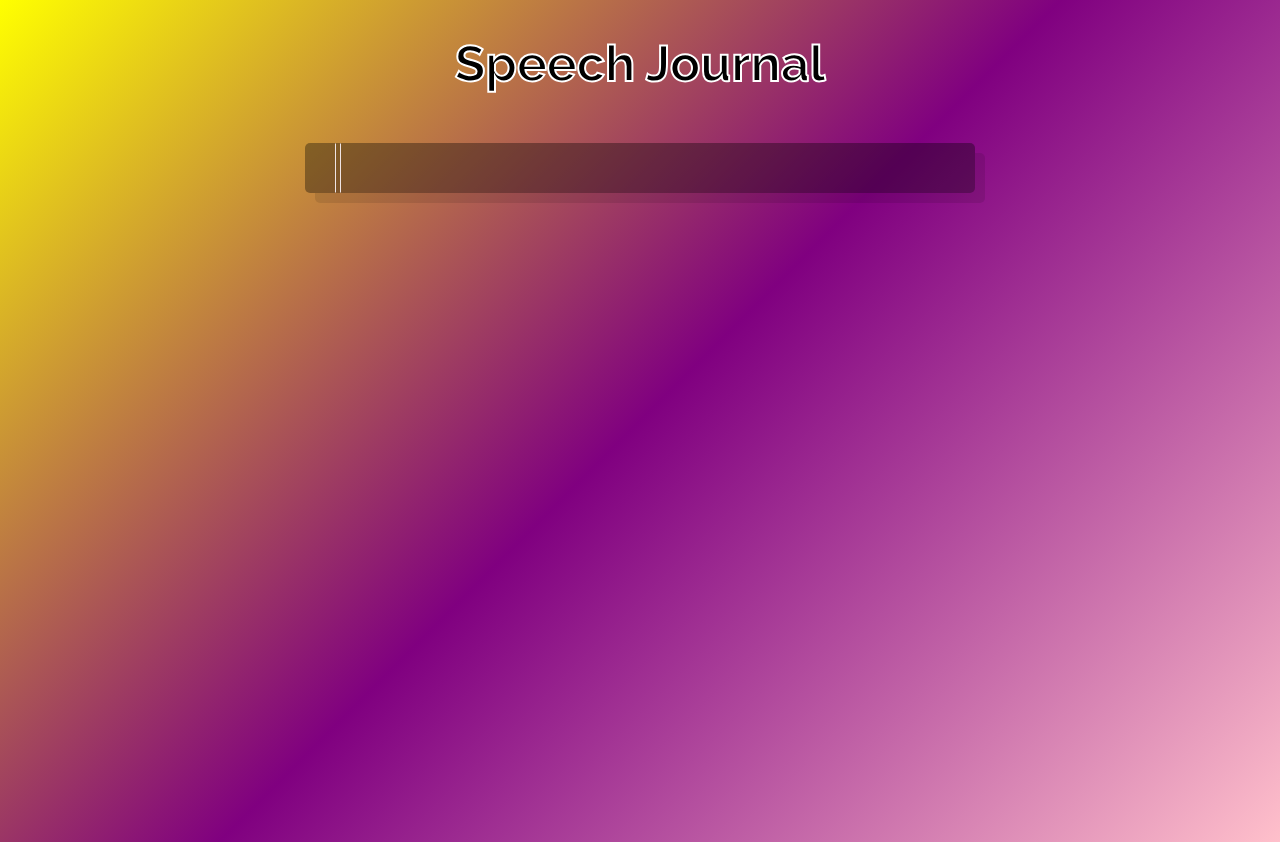
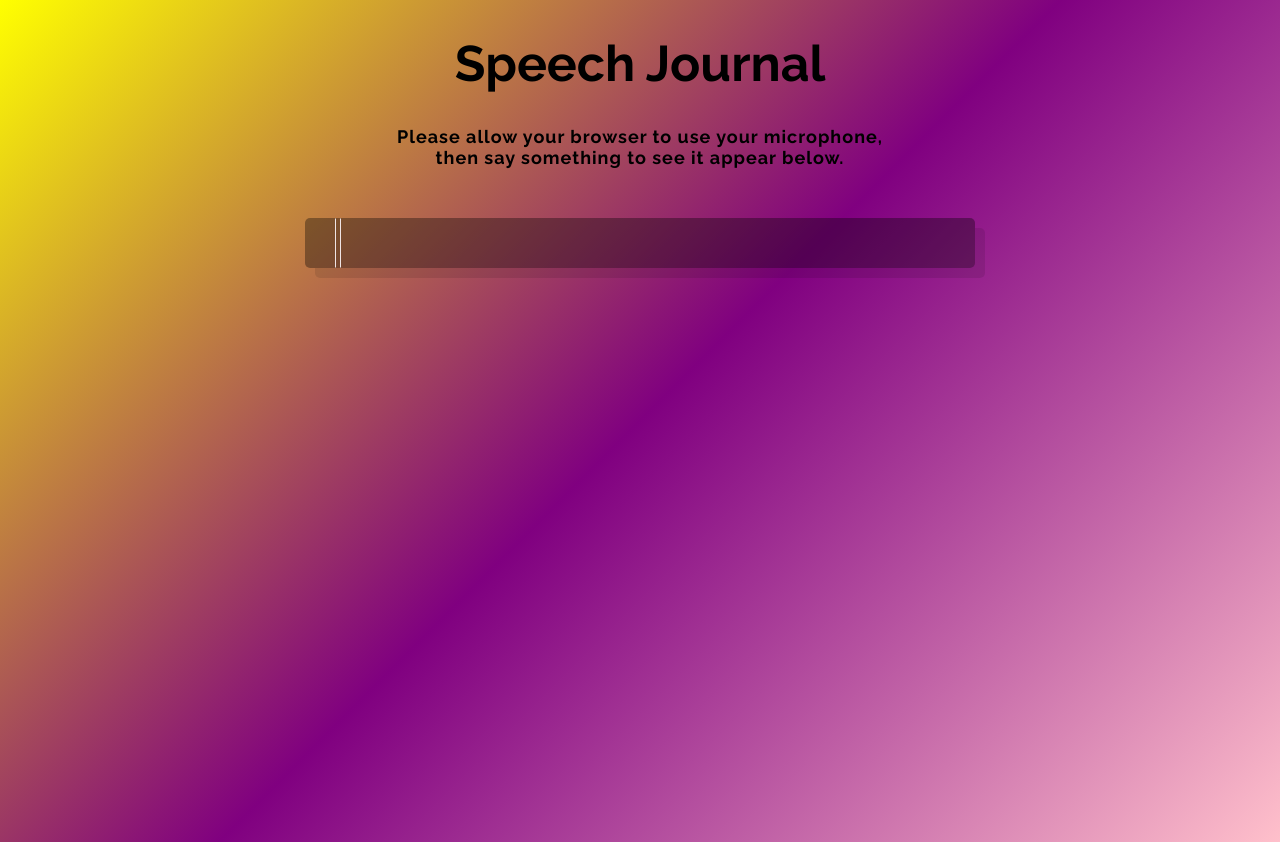
Before and after one commit to roshanakhan/speech-journal, a plain HTML site: page index.html in a window 1280 px wide. Drawn offline with Linux system fonts and the light colour scheme.

Commit message:
added h3 text

```diff
--- a/index.html
+++ b/index.html
@@ -11,6 +11,7 @@
 
   <div class="container">
     <h1>Speech Journal</h1>
+    <h3>Please allow your browser to use your microphone, <br> then say something to see it appear below.</h3>
   <div class="speech" contenteditable></div>
   </div>
 
--- a/style.css
+++ b/style.css
@@ -15,7 +15,14 @@ html {
     color: black;
     font-weight: bold;
     font-size: 5rem;
-    -webkit-text-stroke: 2px white;
+
+  }
+
+  h3 {
+    text-align: center;
+    color: black;
+    font-size: 1.8rem;
+    letter-spacing: 1px;
   }
 
   .container {
@@ -36,6 +43,7 @@ html {
 
   p {
     margin: 0 0 3rem;
+
   }
 
   .speech:before {
```
